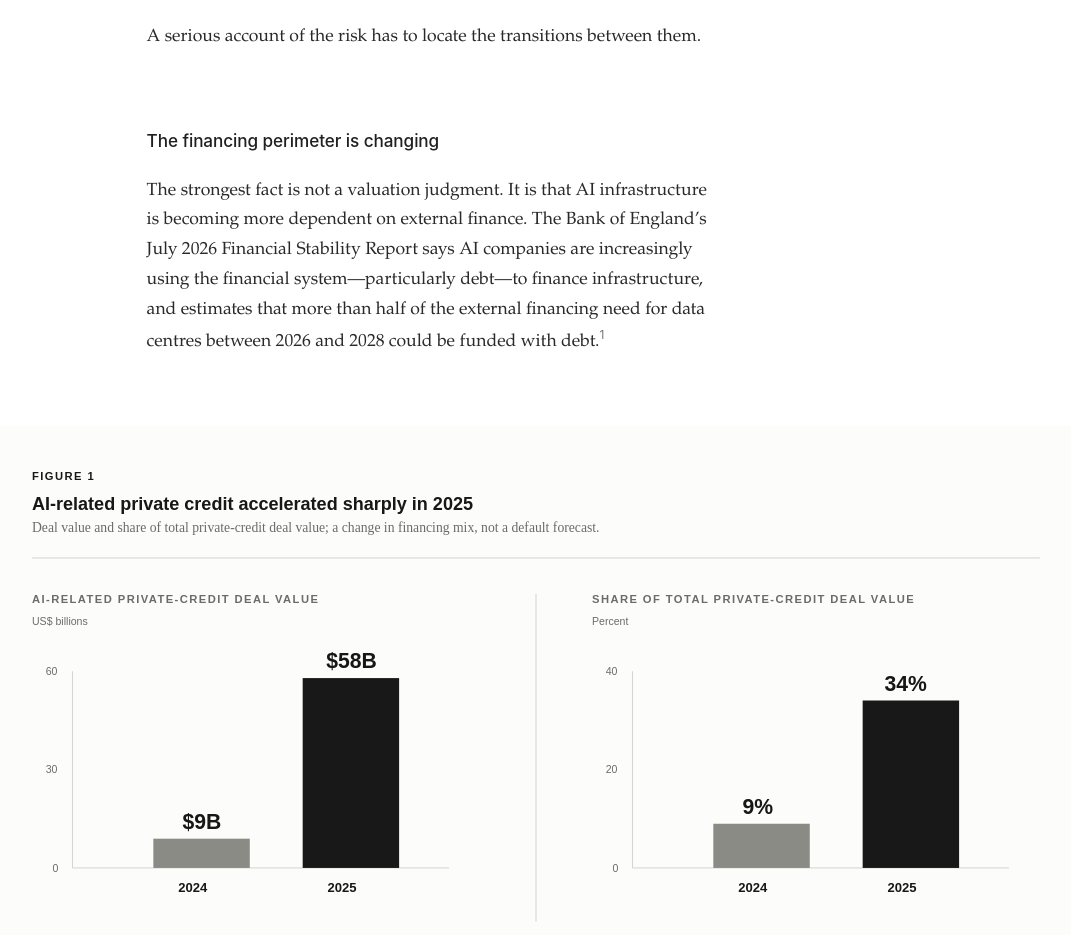
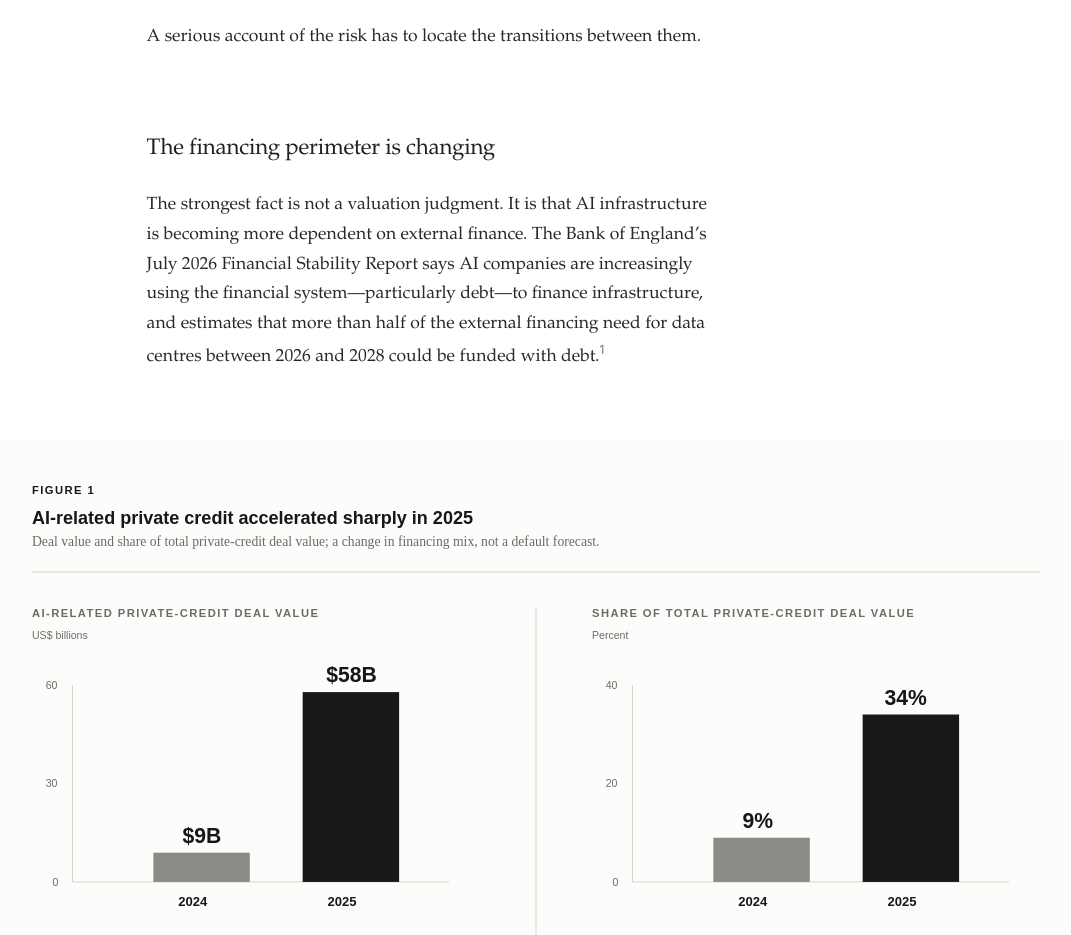
Before and after one commit to siddharthchundru/siddharthchundru.github.io, a plain HTML site: page ai-financial-crisis.html in a window 1280 px wide. Shown: the part 1220-2155 px from the top of the page, without its empty margins (104-1175 px from the left). Drawn offline with Linux system fonts and the light colour scheme.

Commit message:
Update article.css

```diff
--- a/article.css
+++ b/article.css
@@ -122,23 +122,28 @@
 
 /* --------------------------------------------------
    SECTION HEADINGS
+
+   Section headings belong to the argumentative voice
+   of the essay, not to its interface. They therefore
+   remain serif and derive hierarchy from scale,
+   weight and spacing rather than a typeface switch.
 -------------------------------------------------- */
 
 .article-section-title {
-  margin-top: 76px;
-  margin-bottom: 25px;
+  margin-top: 82px;
+  margin-bottom: 28px;
 
   font-family:
-    ui-sans-serif,
-    -apple-system,
-    BlinkMacSystemFont,
-    "Segoe UI",
-    sans-serif;
+    ui-serif,
+    "Iowan Old Style",
+    "Palatino Linotype",
+    Georgia,
+    serif;
 
-  font-size: 1.01rem;
-  font-weight: 550;
-  line-height: 1.35;
-  letter-spacing: -0.005em;
+  font-size: 1.32rem;
+  font-weight: 500;
+  line-height: 1.28;
+  letter-spacing: -0.012em;
 
   color: #202020;
 }
@@ -374,8 +379,10 @@
 
   .article-section-title {
     margin-top: 64px;
+    margin-bottom: 24px;
 
-    font-size: 0.98rem;
+    font-size: 1.22rem;
+    line-height: 1.3;
   }
 
   .article-figure {
```
